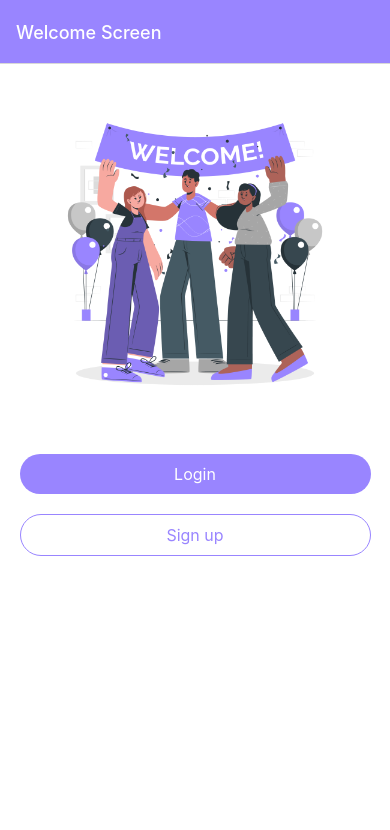
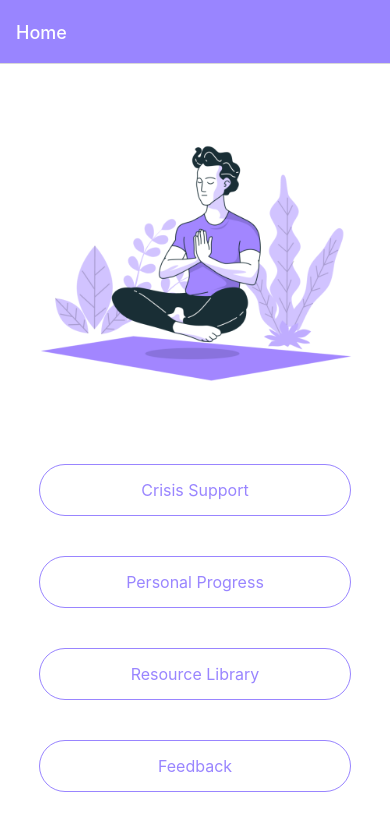
Before and after one commit to Janhvi2000/MindEase, a React Native app: screen /Home in a window 390 px wide. Shown: the top 830 px of the page. Built offline with nearby package versions, Linux system fonts and the light colour scheme.

Commit message:
Home page updates

```diff
--- a/App.js
+++ b/App.js
@@ -7,6 +7,7 @@ import { StyleSheet, Text, View } from 'react-native';
 import Test from './Components/Pages/testscreen';
 import Start from './Components/Pages/startpage';
 import Welcome from './Components/Pages/welcome';
+import Home from './Components/Pages/home';
 
 const Stack = createNativeStackNavigator();
 
@@ -14,7 +15,7 @@ function App() {
   return (
     <NavigationContainer>
       <Stack.Navigator
-        initialRouteName="Welcome"
+        initialRouteName="Home"
         screenOptions={{
           headerStyle: { backgroundColor: '#9985FF' },
           headerTintColor: '#fff',
@@ -23,17 +24,18 @@ function App() {
         <Stack.Screen
           name="Test"
           component={Test}
-          options={{ title: 'Test Screen' }}
         />
         <Stack.Screen
           name="Start Page"
           component={Start}
-          options={{ title: 'Start Screen' }}
         />
         <Stack.Screen
           name="Welcome"
           component={Welcome}
-          options={{ title: 'Welcome Screen' }}
+        />
+        <Stack.Screen
+          name="Home"
+          component={Home}
         />
       </Stack.Navigator>
     </NavigationContainer>
--- a/Components/Pages/home.js
+++ b/Components/Pages/home.js
@@ -0,0 +1,26 @@
+import React, { useState, useEffect } from 'react';
+import { View, Text, Image, StyleSheet, TouchableOpacity, ScrollView } from 'react-native';
+import home from '../Pictures/home.png';
+import styles from '../Styles/styles';
+
+const Home = () => {
+    return (
+      <View style={styles.container}>
+          <Image source={home} style={styles.image} />
+          <TouchableOpacity style={styles.secondButton}>
+            <Text style={styles.secondbuttonText}>Crisis Support</Text>
+          </TouchableOpacity>
+          <TouchableOpacity style={styles.secondButton}>
+            <Text style={styles.secondbuttonText}>Personal Progress</Text>
+          </TouchableOpacity>
+          <TouchableOpacity style={styles.secondButton}>
+            <Text style={styles.secondbuttonText}>Resource Library</Text>
+          </TouchableOpacity>
+          <TouchableOpacity style={styles.secondButton}>
+            <Text style={styles.secondbuttonText}>Feedback</Text>
+          </TouchableOpacity>
+      </View>
+    );
+  };
+
+  export default Home;
--- a/Components/Pages/startpage.js
+++ b/Components/Pages/startpage.js
@@ -7,14 +7,16 @@ import yoga from '../Pictures/yoga.png';
 const Start = () => {
   return (
     <View style={styles.container}>
-      <View style={styles.startBox}>
+      <View style={styles.questionBox}>
         <Image source={yoga} style={styles.image} />
         <Text style={styles.startText}>Welcome to</Text>
         <Text style={styles.startText1}>MindEase</Text>
-      </View>
-      <TouchableOpacity style={styles.nextButton}>
+    <View style= {styles.bottomContainer}>
+        <TouchableOpacity style={styles.nextButton}>
         <Text style={styles.nextbuttonText}>Next</Text>
-      </TouchableOpacity>
+        </TouchableOpacity>
+        </View>
+        </View>
     </View>
   );
 };
--- a/Components/Pages/testscreen.js
+++ b/Components/Pages/testscreen.js
@@ -109,9 +109,11 @@ const Questionnaire = () => {
               </View>
             ))}
           </View>
+          <View style= {styles.bottomContainer}>
           <TouchableOpacity onPress={handleNext} style={styles.nextButton}>
           <Text style={styles.nextbuttonText}>Next</Text>
-        </TouchableOpacity>
+          </TouchableOpacity>
+          </View>
         </ScrollView>
       </View>
       ) : (
@@ -134,9 +136,11 @@ const Questionnaire = () => {
                 </TouchableOpacity>
               ))}
             </View>
-            <TouchableOpacity onPress={handleNext} style={styles.nextButton}>
-              <Text style={styles.nextbuttonText}>Next</Text>
-            </TouchableOpacity>
+            <View style= {styles.bottomContainer}>
+          <TouchableOpacity onPress={handleNext} style={styles.nextButton}>
+          <Text style={styles.nextbuttonText}>Next</Text>
+          </TouchableOpacity>
+          </View>
           </View>
         </View>
     )}
--- a/Components/Pages/welcome.js
+++ b/Components/Pages/welcome.js
@@ -2,7 +2,6 @@ import React from 'react';
 import { View, Text, Image, TouchableOpacity } from 'react-native';
 import styles from '../Styles/styles';
 import welcome from '../Pictures/welcome.png';
-
 
 const Welcome = () => {
   return (
@@ -10,12 +9,14 @@ const Welcome = () => {
       <View style={styles.startBox}>
         <Image source={welcome} style={styles.image} />
       </View>
-      <TouchableOpacity style={styles.nextButton}>
+      <View style= {styles.buttonContainer}>
+        <TouchableOpacity style={styles.nextButton}>
         <Text style={styles.nextbuttonText}>Login</Text>
-      </TouchableOpacity>
-      <TouchableOpacity style={styles.secondButton}>
-        <Text style={styles.secondbuttonText}>Sign up</Text>
-      </TouchableOpacity>
+        </TouchableOpacity>
+        <TouchableOpacity style={styles.secondButton}>
+          <Text style={styles.secondbuttonText}>Sign up</Text>
+        </TouchableOpacity>
+        </View>
     </View>
   );
 };
--- a/Components/Styles/styles.js
+++ b/Components/Styles/styles.js
@@ -18,16 +18,16 @@ const styles = StyleSheet.create({
     },
     nextButton: {
       backgroundColor: '#9985FF',
-    padding: 10,
+      padding: 15,
       borderRadius: 100,
       marginTop: 20,
-    width: '90%',
+      width: '80%',
       marginBottom: 20,
       alignSelf: 'center',
     },
     image: {
-    width: 300,
-    height: 300,
+      width: 350,
+      height: 350,
       alignSelf: 'center',
       marginTop: 20,
       marginBottom: 30,
@@ -39,30 +39,25 @@ const styles = StyleSheet.create({
     },
     secondButton: {
       backgroundColor: '#ffffff',
-    padding: 10,
+      padding: 15,
       borderRadius: 100,
       borderColor: '#9985FF',
       borderWidth: 1,
-    width: '90%',
-    marginBottom: 60,
+      width: '80%',
+      marginBottom: 40,
       alignSelf: 'center',
     },
 
   //Style for Testscreen
-  testImage: {
-    width: 300,
-    height: 300,
-    alignSelf: 'center',
-    marginTop: 20,
-    marginBottom: 30,
-  },
     questionBox: {
       alignItems: 'center',
       justifyContent: 'center',
       marginTop: 20,
       paddingHorizontal: 20,
       width: '90%',
+      height: '100%',
       marginBottom: 20,
+      overflow: 'scroll',
     },
     questionText: {
       fontSize: 20,
@@ -133,6 +128,12 @@ const styles = StyleSheet.create({
       width: '100%',
       marginBottom: 20,
     },
+    bottomContainer: {
+      flex: 1,
+      justifyContent: 'center',
+      marginBottom: 60,
+      width: '100%',
+    },
 
 
   //Style for startpage
@@ -162,6 +163,14 @@ startText1: {
     fontWeight: 'bold',
   },
 
+  //Style for welcome page
+  buttonContainer: {
+    flex: 1,
+    marginTop: 200,
+    justifyContent: 'center',
+    width: '100%',
+  },
+
   });
 
   export default styles;
--- a/package.json
+++ b/package.json
@@ -9,6 +9,7 @@
     "web": "expo start --web"
   },
   "dependencies": {
+    "@expo/webpack-config": "^19.0.0",
     "@react-navigation/native": "^6.1.9",
     "@react-navigation/native-stack": "^6.9.16",
     "expo": "~49.0.15",
@@ -18,8 +19,7 @@
     "react-native": "0.72.6",
     "react-native-safe-area-context": "4.6.3",
     "react-native-screens": "~3.22.0",
-    "react-native-web": "~0.19.6",
-    "@expo/webpack-config": "^19.0.0"
+    "react-native-web": "~0.19.6"
   },
   "devDependencies": {
     "@babel/core": "^7.20.0"
```
Lines whose indentation alone changed are shown as unchanged.
